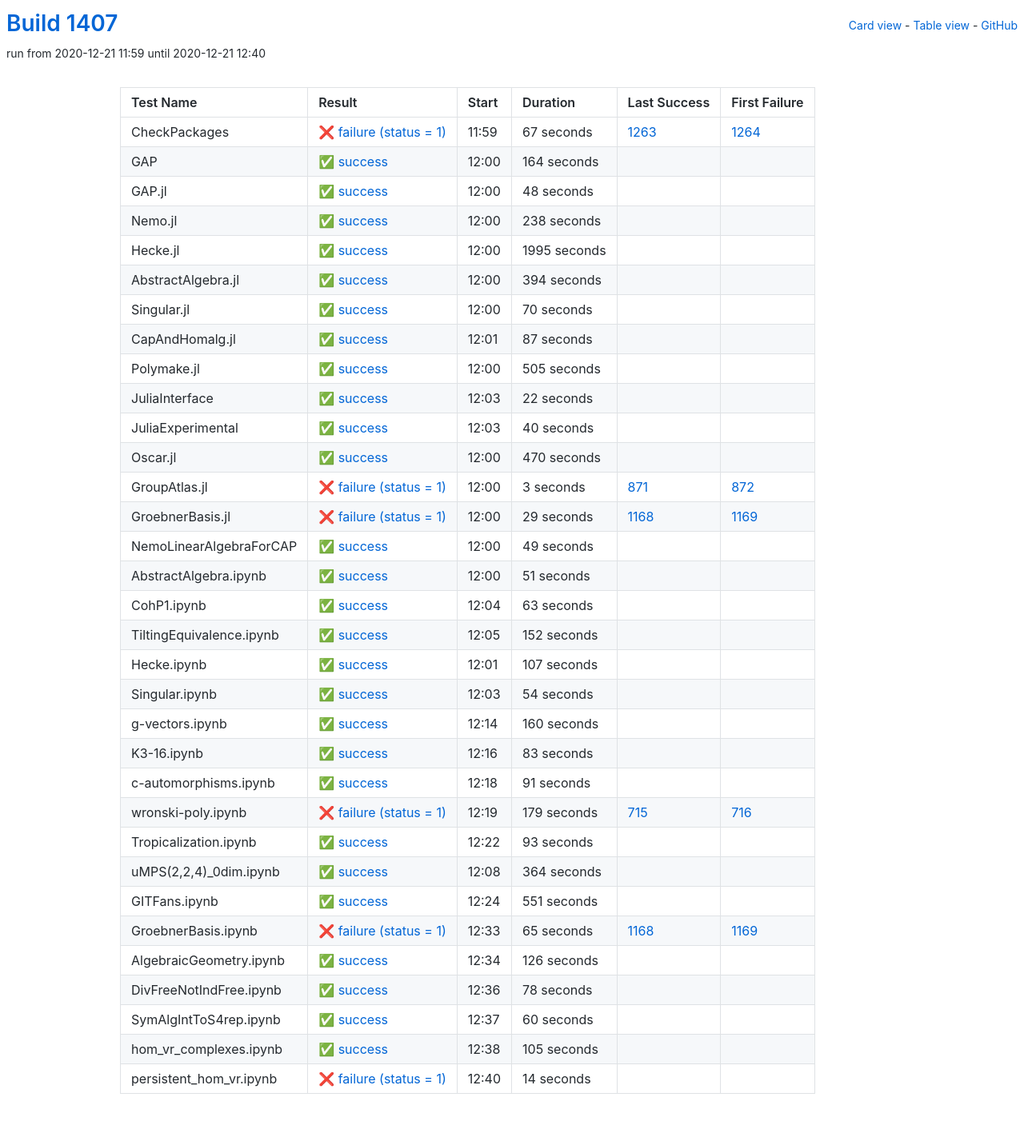
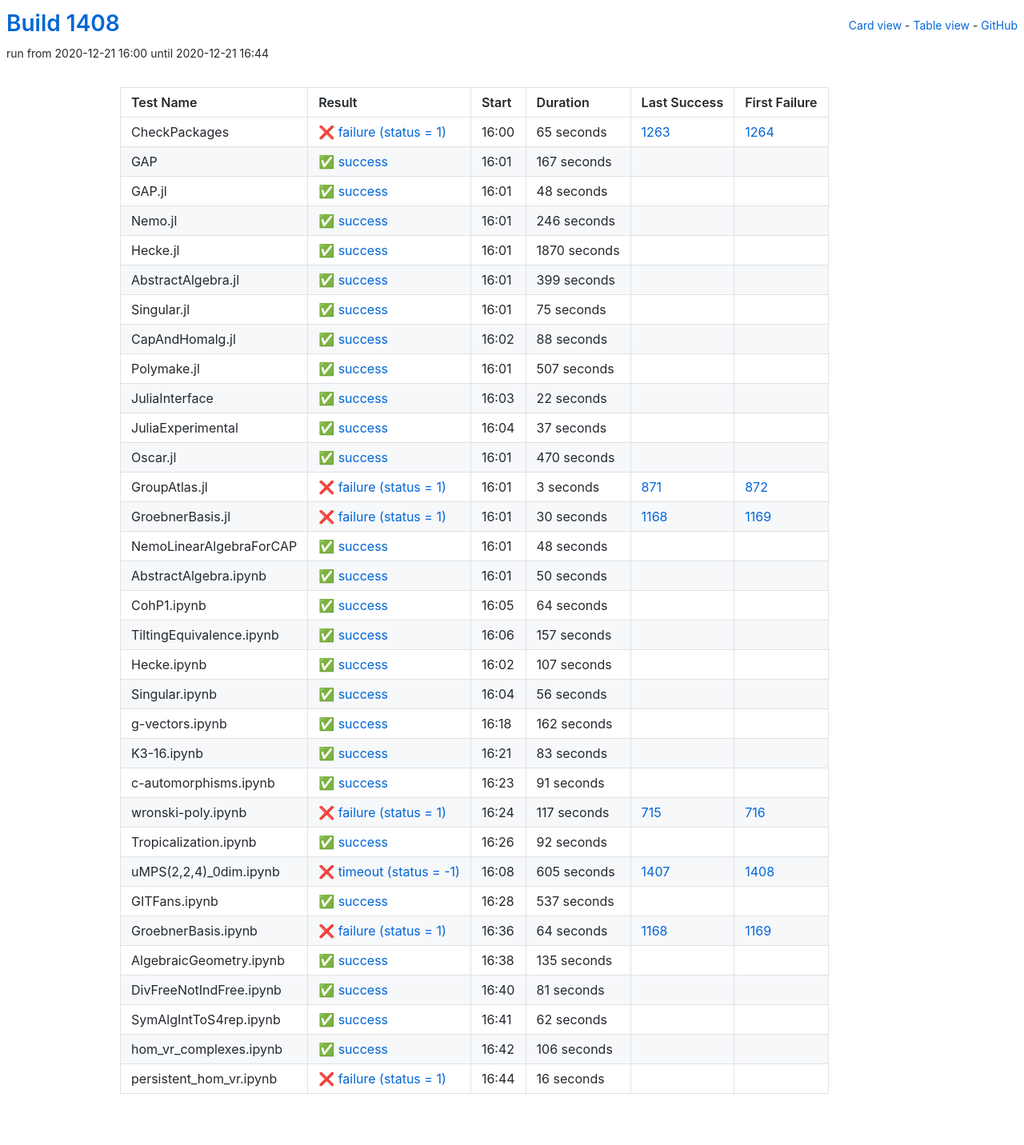
Before and after one commit to oscar-system/oscar-ci-status-stable, a Jekyll site: the page built from table.html, in a window 1280 px wide. Shown: the whole page at 80% size. Built offline with Jekyll 4.4.1, drawn with Linux system fonts in a browser that asks for light colours.

Commit message:
Build #1408

```diff
--- a/_data/ci.yml
+++ b/_data/ci.yml
@@ -1,6 +1,6 @@
 ---
-build: 1407
-build_url: https://oscarci.mathematik.uni-kl.de/job/oscar-stable/1407/
+build: 1408
+build_url: https://oscarci.mathematik.uni-kl.de/job/oscar-stable/1408/
 job: oscar-stable
 organization: oscar-system
 repo: oscar-ci-status-stable
@@ -8,32 +8,32 @@ repourl: https://github.com/oscar-system/oscar-ci-status-stable
 tests:
 - name: CheckPackages
   id: checkpackages
-  log: https://oscarci.mathematik.uni-kl.de/job/oscar-stable/1407/artifact/logs/build-1407/CheckPackages.log
-  start: 2020-12-21 11:59
+  log: https://oscarci.mathematik.uni-kl.de/job/oscar-stable/1408/artifact/logs/build-1408/CheckPackages.log
+  start: 2020-12-21 16:00
   success: false
   exitcode: 1
   status: failure
-  duration: 67
+  duration: 65
   last_success: 1263
   last_success_url: https://oscarci.mathematik.uni-kl.de/job/oscar-stable/1263/
   first_failure: 1264
   first_failure_url: https://oscarci.mathematik.uni-kl.de/job/oscar-stable/1264/
 - name: GAP
   id: gap
-  log: https://oscarci.mathematik.uni-kl.de/job/oscar-stable/1407/artifact/logs/build-1407/GAP.log
-  start: 2020-12-21 12:00
+  log: https://oscarci.mathematik.uni-kl.de/job/oscar-stable/1408/artifact/logs/build-1408/GAP.log
+  start: 2020-12-21 16:01
   success: true
   exitcode: 0
   status: success
-  duration: 164
+  duration: 167
   last_success: false
   last_success_url:
   first_failure: false
   first_failure_url:
 - name: GAP.jl
   id: gap-jl
-  log: https://oscarci.mathematik.uni-kl.de/job/oscar-stable/1407/artifact/logs/build-1407/GAP.jl.log
-  start: 2020-12-21 12:00
+  log: https://oscarci.mathematik.uni-kl.de/job/oscar-stable/1408/artifact/logs/build-1408/GAP.jl.log
+  start: 2020-12-21 16:01
   success: true
   exitcode: 0
   status: success
@@ -44,80 +44,80 @@ tests:
   first_failure_url:
 - name: Nemo.jl
   id: nemo-jl
-  log: https://oscarci.mathematik.uni-kl.de/job/oscar-stable/1407/artifact/logs/build-1407/Nemo.jl.log
-  start: 2020-12-21 12:00
+  log: https://oscarci.mathematik.uni-kl.de/job/oscar-stable/1408/artifact/logs/build-1408/Nemo.jl.log
+  start: 2020-12-21 16:01
   success: true
   exitcode: 0
   status: success
-  duration: 238
+  duration: 246
   last_success: false
   last_success_url:
   first_failure: false
   first_failure_url:
 - name: Hecke.jl
   id: hecke-jl
-  log: https://oscarci.mathematik.uni-kl.de/job/oscar-stable/1407/artifact/logs/build-1407/Hecke.jl.log
-  start: 2020-12-21 12:00
+  log: https://oscarci.mathematik.uni-kl.de/job/oscar-stable/1408/artifact/logs/build-1408/Hecke.jl.log
+  start: 2020-12-21 16:01
   success: true
   exitcode: 0
   status: success
-  duration: 1995
+  duration: 1870
   last_success: false
   last_success_url:
   first_failure: false
   first_failure_url:
 - name: AbstractAlgebra.jl
   id: abstractalgebra-jl
-  log: https://oscarci.mathematik.uni-kl.de/job/oscar-stable/1407/artifact/logs/build-1407/AbstractAlgebra.jl.log
-  start: 2020-12-21 12:00
+  log: https://oscarci.mathematik.uni-kl.de/job/oscar-stable/1408/artifact/logs/build-1408/AbstractAlgebra.jl.log
+  start: 2020-12-21 16:01
   success: true
   exitcode: 0
   status: success
-  duration: 394
+  duration: 399
   last_success: false
   last_success_url:
   first_failure: false
   first_failure_url:
 - name: Singular.jl
   id: singular-jl
-  log: https://oscarci.mathematik.uni-kl.de/job/oscar-stable/1407/artifact/logs/build-1407/Singular.jl.log
-  start: 2020-12-21 12:00
+  log: https://oscarci.mathematik.uni-kl.de/job/oscar-stable/1408/artifact/logs/build-1408/Singular.jl.log
+  start: 2020-12-21 16:01
   success: true
   exitcode: 0
   status: success
-  duration: 70
+  duration: 75
   last_success: false
   last_success_url:
   first_failure: false
   first_failure_url:
 - name: CapAndHomalg.jl
   id: capandhomalg-jl
-  log: https://oscarci.mathematik.uni-kl.de/job/oscar-stable/1407/artifact/logs/build-1407/CapAndHomalg.jl.log
-  start: 2020-12-21 12:01
+  log: https://oscarci.mathematik.uni-kl.de/job/oscar-stable/1408/artifact/logs/build-1408/CapAndHomalg.jl.log
+  start: 2020-12-21 16:02
   success: true
   exitcode: 0
   status: success
-  duration: 87
+  duration: 88
   last_success: false
   last_success_url:
   first_failure: false
   first_failure_url:
 - name: Polymake.jl
   id: polymake-jl
-  log: https://oscarci.mathematik.uni-kl.de/job/oscar-stable/1407/artifact/logs/build-1407/Polymake.jl.log
-  start: 2020-12-21 12:00
+  log: https://oscarci.mathematik.uni-kl.de/job/oscar-stable/1408/artifact/logs/build-1408/Polymake.jl.log
+  start: 2020-12-21 16:01
   success: true
   exitcode: 0
   status: success
-  duration: 505
+  duration: 507
   last_success: false
   last_success_url:
   first_failure: false
   first_failure_url:
 - name: JuliaInterface
   id: juliainterface
-  log: https://oscarci.mathematik.uni-kl.de/job/oscar-stable/1407/artifact/logs/build-1407/JuliaInterface.log
-  start: 2020-12-21 12:03
+  log: https://oscarci.mathematik.uni-kl.de/job/oscar-stable/1408/artifact/logs/build-1408/JuliaInterface.log
+  start: 2020-12-21 16:03
   success: true
   exitcode: 0
   status: success
@@ -128,20 +128,20 @@ tests:
   first_failure_url:
 - name: JuliaExperimental
   id: juliaexperimental
-  log: https://oscarci.mathematik.uni-kl.de/job/oscar-stable/1407/artifact/logs/build-1407/JuliaExperimental.log
-  start: 2020-12-21 12:03
+  log: https://oscarci.mathematik.uni-kl.de/job/oscar-stable/1408/artifact/logs/build-1408/JuliaExperimental.log
+  start: 2020-12-21 16:04
   success: true
   exitcode: 0
   status: success
-  duration: 40
+  duration: 37
   last_success: false
   last_success_url:
   first_failure: false
   first_failure_url:
 - name: Oscar.jl
   id: oscar-jl
-  log: https://oscarci.mathematik.uni-kl.de/job/oscar-stable/1407/artifact/logs/build-1407/Oscar.jl.log
-  start: 2020-12-21 12:00
+  log: https://oscarci.mathematik.uni-kl.de/job/oscar-stable/1408/artifact/logs/build-1408/Oscar.jl.log
+  start: 2020-12-21 16:01
   success: true
   exitcode: 0
   status: success
@@ -152,8 +152,8 @@ tests:
   first_failure_url:
 - name: GroupAtlas.jl
   id: groupatlas-jl
-  log: https://oscarci.mathematik.uni-kl.de/job/oscar-stable/1407/artifact/logs/build-1407/GroupAtlas.jl.log
-  start: 2020-12-21 12:00
+  log: https://oscarci.mathematik.uni-kl.de/job/oscar-stable/1408/artifact/logs/build-1408/GroupAtlas.jl.log
+  start: 2020-12-21 16:01
   success: false
   exitcode: 1
   status: failure
@@ -164,68 +164,68 @@ tests:
   first_failure_url: https://oscarci.mathematik.uni-kl.de/job/oscar-stable/872/
 - name: GroebnerBasis.jl
   id: groebnerbasis-jl
-  log: https://oscarci.mathematik.uni-kl.de/job/oscar-stable/1407/artifact/logs/build-1407/GroebnerBasis.jl.log
-  start: 2020-12-21 12:00
+  log: https://oscarci.mathematik.uni-kl.de/job/oscar-stable/1408/artifact/logs/build-1408/GroebnerBasis.jl.log
+  start: 2020-12-21 16:01
   success: false
   exitcode: 1
   status: failure
-  duration: 29
+  duration: 30
   last_success: 1168
   last_success_url: https://oscarci.mathematik.uni-kl.de/job/oscar-stable/1168/
   first_failure: 1169
   first_failure_url: https://oscarci.mathematik.uni-kl.de/job/oscar-stable/1169/
 - name: NemoLinearAlgebraForCAP
   id: nemolinearalgebraforcap
-  log: https://oscarci.mathematik.uni-kl.de/job/oscar-stable/1407/artifact/logs/build-1407/NemoLinearAlgebraForCAP.log
-  start: 2020-12-21 12:00
+  log: https://oscarci.mathematik.uni-kl.de/job/oscar-stable/1408/artifact/logs/build-1408/NemoLinearAlgebraForCAP.log
+  start: 2020-12-21 16:01
   success: true
   exitcode: 0
   status: success
-  duration: 49
+  duration: 48
   last_success: false
   last_success_url:
   first_failure: false
   first_failure_url:
 - name: AbstractAlgebra.ipynb
   id: abstractalgebra-ipynb
-  log: https://oscarci.mathematik.uni-kl.de/job/oscar-stable/1407/artifact/logs/build-1407/AbstractAlgebra.ipynb.log
-  start: 2020-12-21 12:00
+  log: https://oscarci.mathematik.uni-kl.de/job/oscar-stable/1408/artifact/logs/build-1408/AbstractAlgebra.ipynb.log
+  start: 2020-12-21 16:01
   success: true
   exitcode: 0
   status: success
-  duration: 51
+  duration: 50
   last_success: false
   last_success_url:
   first_failure: false
   first_failure_url:
 - name: CohP1.ipynb
   id: cohp1-ipynb
-  log: https://oscarci.mathematik.uni-kl.de/job/oscar-stable/1407/artifact/logs/build-1407/CohP1.ipynb.log
-  start: 2020-12-21 12:04
+  log: https://oscarci.mathematik.uni-kl.de/job/oscar-stable/1408/artifact/logs/build-1408/CohP1.ipynb.log
+  start: 2020-12-21 16:05
   success: true
   exitcode: 0
   status: success
-  duration: 63
+  duration: 64
   last_success: false
   last_success_url:
   first_failure: false
   first_failure_url:
 - name: TiltingEquivalence.ipynb
   id: tiltingequivalence-ipynb
-  log: https://oscarci.mathematik.uni-kl.de/job/oscar-stable/1407/artifact/logs/build-1407/TiltingEquivalence.ipynb.log
-  start: 2020-12-21 12:05
+  log: https://oscarci.mathematik.uni-kl.de/job/oscar-stable/1408/artifact/logs/build-1408/TiltingEquivalence.ipynb.log
+  start: 2020-12-21 16:06
   success: true
   exitcode: 0
   status: success
-  duration: 152
+  duration: 157
   last_success: false
   last_success_url:
   first_failure: false
   first_failure_url:
 - name: Hecke.ipynb
   id: hecke-ipynb
-  log: https://oscarci.mathematik.uni-kl.de/job/oscar-stable/1407/artifact/logs/build-1407/Hecke.ipynb.log
-  start: 2020-12-21 12:01
+  log: https://oscarci.mathematik.uni-kl.de/job/oscar-stable/1408/artifact/logs/build-1408/Hecke.ipynb.log
+  start: 2020-12-21 16:02
   success: true
   exitcode: 0
   status: success
@@ -236,32 +236,32 @@ tests:
   first_failure_url:
 - name: Singular.ipynb
   id: singular-ipynb
-  log: https://oscarci.mathematik.uni-kl.de/job/oscar-stable/1407/artifact/logs/build-1407/Singular.ipynb.log
-  start: 2020-12-21 12:03
+  log: https://oscarci.mathematik.uni-kl.de/job/oscar-stable/1408/artifact/logs/build-1408/Singular.ipynb.log
+  start: 2020-12-21 16:04
   success: true
   exitcode: 0
   status: success
-  duration: 54
+  duration: 56
   last_success: false
   last_success_url:
   first_failure: false
   first_failure_url:
 - name: g-vectors.ipynb
   id: g-vectors-ipynb
-  log: https://oscarci.mathematik.uni-kl.de/job/oscar-stable/1407/artifact/logs/build-1407/g-vectors.ipynb.log
-  start: 2020-12-21 12:14
+  log: https://oscarci.mathematik.uni-kl.de/job/oscar-stable/1408/artifact/logs/build-1408/g-vectors.ipynb.log
+  start: 2020-12-21 16:18
   success: true
   exitcode: 0
   status: success
-  duration: 160
+  duration: 162
   last_success: false
   last_success_url:
   first_failure: false
   first_failure_url:
 - name: K3-16.ipynb
   id: k3-16-ipynb
-  log: https://oscarci.mathematik.uni-kl.de/job/oscar-stable/1407/artifact/logs/build-1407/K3-16.ipynb.log
-  start: 2020-12-21 12:16
+  log: https://oscarci.mathematik.uni-kl.de/job/oscar-stable/1408/artifact/logs/build-1408/K3-16.ipynb.log
+  start: 2020-12-21 16:21
   success: true
   exitcode: 0
   status: success
@@ -272,8 +272,8 @@ tests:
   first_failure_url:
 - name: c-automorphisms.ipynb
   id: c-automorphisms-ipynb
-  log: https://oscarci.mathematik.uni-kl.de/job/oscar-stable/1407/artifact/logs/build-1407/c-automorphisms.ipynb.log
-  start: 2020-12-21 12:18
+  log: https://oscarci.mathematik.uni-kl.de/job/oscar-stable/1408/artifact/logs/build-1408/c-automorphisms.ipynb.log
+  start: 2020-12-21 16:23
   success: true
   exitcode: 0
   status: success
@@ -284,120 +284,120 @@ tests:
   first_failure_url:
 - name: wronski-poly.ipynb
   id: wronski-poly-ipynb
-  log: https://oscarci.mathematik.uni-kl.de/job/oscar-stable/1407/artifact/logs/build-1407/wronski-poly.ipynb.log
-  start: 2020-12-21 12:19
+  log: https://oscarci.mathematik.uni-kl.de/job/oscar-stable/1408/artifact/logs/build-1408/wronski-poly.ipynb.log
+  start: 2020-12-21 16:24
   success: false
   exitcode: 1
   status: failure
-  duration: 179
+  duration: 117
   last_success: 715
   last_success_url: https://oscarci.mathematik.uni-kl.de/job/oscar-stable/715/
   first_failure: 716
   first_failure_url: https://oscarci.mathematik.uni-kl.de/job/oscar-stable/716/
 - name: Tropicalization.ipynb
   id: tropicalization-ipynb
-  log: https://oscarci.mathematik.uni-kl.de/job/oscar-stable/1407/artifact/logs/build-1407/Tropicalization.ipynb.log
-  start: 2020-12-21 12:22
+  log: https://oscarci.mathematik.uni-kl.de/job/oscar-stable/1408/artifact/logs/build-1408/Tropicalization.ipynb.log
+  start: 2020-12-21 16:26
   success: true
   exitcode: 0
   status: success
-  duration: 93
+  duration: 92
   last_success: false
   last_success_url:
   first_failure: false
   first_failure_url:
 - name: uMPS(2,2,4)_0dim.ipynb
   id: umps-2-2-4-0dim-ipynb
-  log: https://oscarci.mathematik.uni-kl.de/job/oscar-stable/1407/artifact/logs/build-1407/uMPS-2-2-4-_0dim.ipynb.log
-  start: 2020-12-21 12:08
+  log: https://oscarci.mathematik.uni-kl.de/job/oscar-stable/1408/artifact/logs/build-1408/uMPS-2-2-4-_0dim.ipynb.log
+  start: 2020-12-21 16:08
+  success: false
+  exitcode: -1
+  status: timeout
+  duration: 605
+  last_success: 1407
+  last_success_url: https://oscarci.mathematik.uni-kl.de/job/oscar-stable/1407/
+  first_failure: 1408
+  first_failure_url: https://oscarci.mathematik.uni-kl.de/job/oscar-stable/1408/
+- name: GITFans.ipynb
+  id: gitfans-ipynb
+  log: https://oscarci.mathematik.uni-kl.de/job/oscar-stable/1408/artifact/logs/build-1408/GITFans.ipynb.log
+  start: 2020-12-21 16:28
   success: true
   exitcode: 0
   status: success
-  duration: 364
-  last_success: false
-  last_success_url:
-  first_failure: false
-  first_failure_url:
-- name: GITFans.ipynb
-  id: gitfans-ipynb
-  log: https://oscarci.mathematik.uni-kl.de/job/oscar-stable/1407/artifact/logs/build-1407/GITFans.ipynb.log
-  start: 2020-12-21 12:24
-  success: true
-  exitcode: 0
-  status: success
-  duration: 551
+  duration: 537
   last_success: false
   last_success_url:
   first_failure: false
   first_failure_url:
 - name: GroebnerBasis.ipynb
   id: groebnerbasis-ipynb
-  log: https://oscarci.mathematik.uni-kl.de/job/oscar-stable/1407/artifact/logs/build-1407/GroebnerBasis.ipynb.log
-  start: 2020-12-21 12:33
+  log: https://oscarci.mathematik.uni-kl.de/job/oscar-stable/1408/artifact/logs/build-1408/GroebnerBasis.ipynb.log
+  start: 2020-12-21 16:36
   success: false
   exitcode: 1
   status: failure
-  duration: 65
+  duration: 64
   last_success: 1168
   last_success_url: https://oscarci.mathematik.uni-kl.de/job/oscar-stable/1168/
   first_failure: 1169
   first_failure_url: https://oscarci.mathematik.uni-kl.de/job/oscar-stable/1169/
 - name: AlgebraicGeometry.ipynb
   id: algebraicgeometry-ipynb
-  log: https://oscarci.mathematik.uni-kl.de/job/oscar-stable/1407/artifact/logs/build-1407/AlgebraicGeometry.ipynb.log
-  start: 2020-12-21 12:34
+  log: https://oscarci.mathematik.uni-kl.de/job/oscar-stable/1408/artifact/logs/build-1408/AlgebraicGeometry.ipynb.log
+  start: 2020-12-21 16:38
   success: true
   exitcode: 0
   status: success
-  duration: 126
+  duration: 135
   last_success: false
   last_success_url:
   first_failure: false
   first_failure_url:
 - name: DivFreeNotIndFree.ipynb
   id: divfreenotindfree-ipynb
-  log: https://oscarci.mathematik.uni-kl.de/job/oscar-stable/1407/artifact/logs/build-1407/DivFreeNotIndFree.ipynb.log
-  start: 2020-12-21 12:36
+  log: https://oscarci.mathematik.uni-kl.de/job/oscar-stable/1408/artifact/logs/build-1408/DivFreeNotIndFree.ipynb.log
+  start: 2020-12-21 16:40
   success: true
   exitcode: 0
   status: success
-  duration: 78
+  duration: 81
   last_success: false
   last_success_url:
   first_failure: false
   first_failure_url:
 - name: SymAlgIntToS4rep.ipynb
   id: symalginttos4rep-ipynb
-  log: https://oscarci.mathematik.uni-kl.de/job/oscar-stable/1407/artifact/logs/build-1407/SymAlgIntToS4rep.ipynb.log
-  start: 2020-12-21 12:37
+  log: https://oscarci.mathematik.uni-kl.de/job/oscar-stable/1408/artifact/logs/build-1408/SymAlgIntToS4rep.ipynb.log
+  start: 2020-12-21 16:41
   success: true
   exitcode: 0
   status: success
-  duration: 60
+  duration: 62
   last_success: false
   last_success_url:
   first_failure: false
   first_failure_url:
 - name: hom_vr_complexes.ipynb
   id: hom-vr-complexes-ipynb
-  log: https://oscarci.mathematik.uni-kl.de/job/oscar-stable/1407/artifact/logs/build-1407/hom_vr_complexes.ipynb.log
-  start: 2020-12-21 12:38
+  log: https://oscarci.mathematik.uni-kl.de/job/oscar-stable/1408/artifact/logs/build-1408/hom_vr_complexes.ipynb.log
+  start: 2020-12-21 16:42
   success: true
   exitcode: 0
   status: success
-  duration: 105
+  duration: 106
   last_success: false
   last_success_url:
   first_failure: false
   first_failure_url:
 - name: persistent_hom_vr.ipynb
   id: persistent-hom-vr-ipynb
-  log: https://oscarci.mathematik.uni-kl.de/job/oscar-stable/1407/artifact/logs/build-1407/persistent_hom_vr.ipynb.log
-  start: 2020-12-21 12:40
+  log: https://oscarci.mathematik.uni-kl.de/job/oscar-stable/1408/artifact/logs/build-1408/persistent_hom_vr.ipynb.log
+  start: 2020-12-21 16:44
   success: false
   exitcode: 1
   status: failure
-  duration: 14
+  duration: 16
   last_success: false
   last_success_url:
   first_failure: false
```
Also changed, not shown: README.md.
